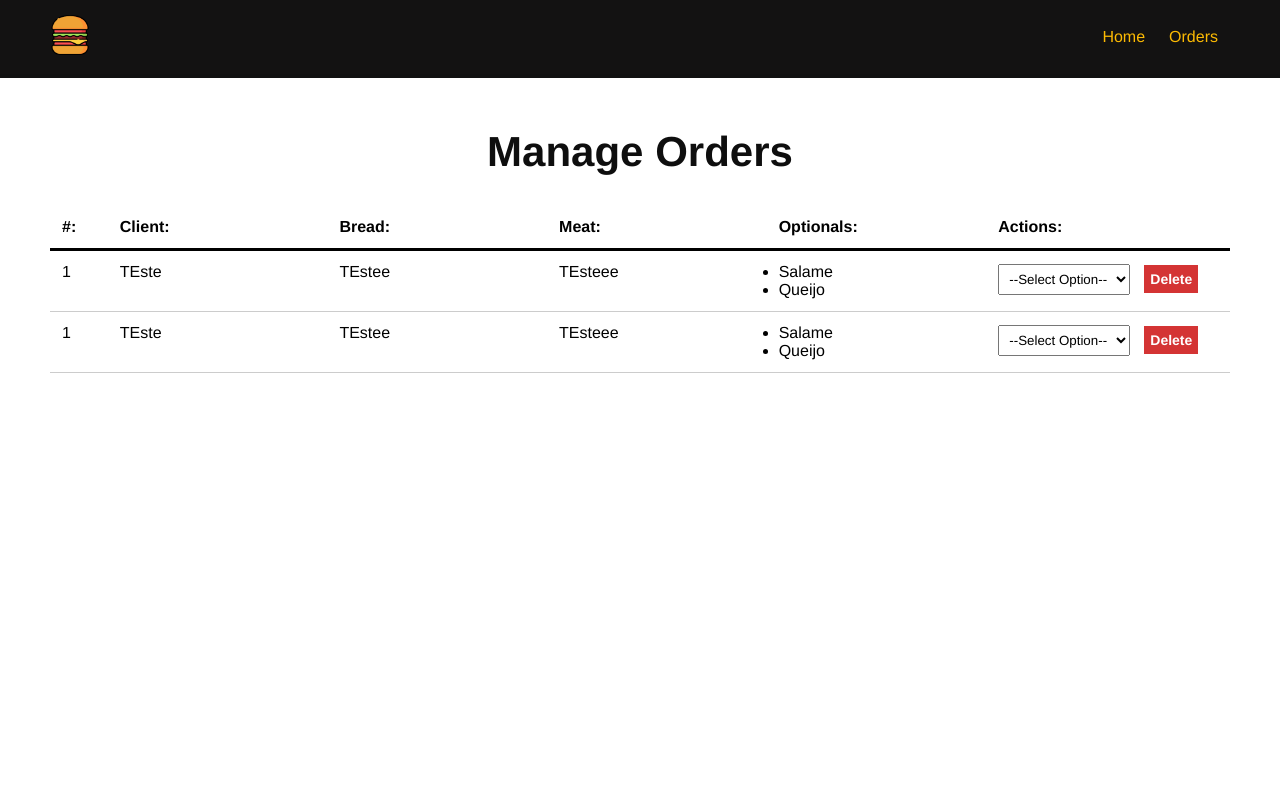
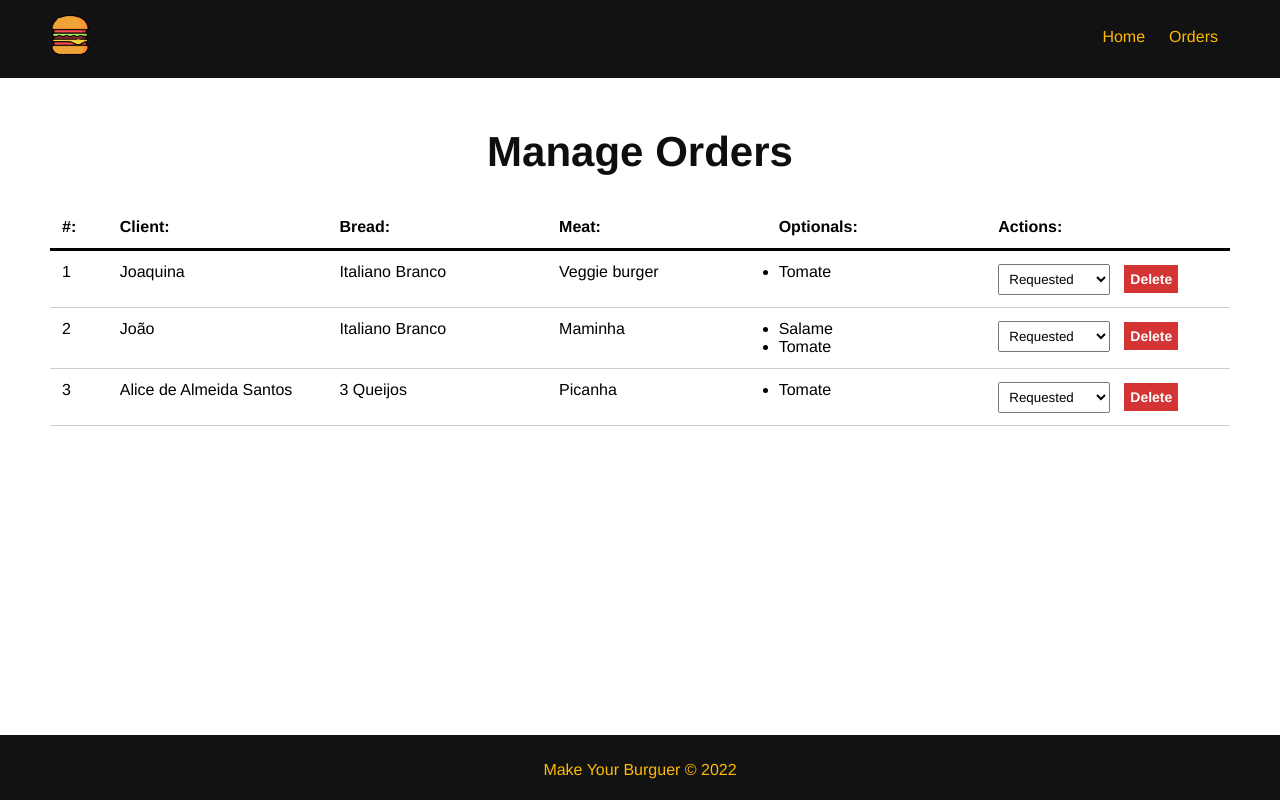
Before and after one commit to joaoflaviosantos/vue3-study, a Vue app in the folder vue3-vite-project/: page /orders in a window 1280 px wide. Built offline with nearby package versions, Linux system fonts and the light colour scheme; data requests are answered from the project's data file.

Commit message:
feat: Implementing orders list with delete request in DashboardComponent

```diff
--- a/vue3-vite-project/db/db.json
+++ b/vue3-vite-project/db/db.json
@@ -70,138 +70,18 @@
   "status": [
     {
       "id": 1,
-      "tipo": "Solicitado"
+      "tipo": "Requested"
     },
     {
       "id": 2,
-      "tipo": "Em produção"
+      "tipo": "In production"
     },
     {
       "id": 3,
-      "tipo": "Finalizado"
+      "tipo": "Finished"
     }
   ],
-  "burgers": [
-    {
-      "name": "dds",
-      "bread": "3 Queijos",
-      "meat": "Alcatra",
-      "optionals": [
-        "Bacon",
-        "Tomate"
-      ],
-      "status": "Requested",
-      "id": 1
-    },
-    {
-      "name": "ddfdfd",
-      "bread": "Italiano Branco",
-      "meat": "Maminha",
-      "optionals": [
-        "Cheddar",
-        "Bacon"
-      ],
-      "status": "Requested",
-      "id": 2
-    },
-    {
-      "name": "Teste",
-      "bread": "3 Queijos",
-      "meat": "Alcatra",
-      "optionals": [
-        "Salame",
-        "Pepino"
-      ],
-      "status": "Requested",
-      "id": 3
-    },
-    {
-      "name": "wewewew",
-      "bread": "Italiano Branco",
-      "meat": "Picanha",
-      "optionals": [
-        "Bacon",
-        "Cheddar"
-      ],
-      "status": "Requested",
-      "id": 4
-    },
-    {
-      "name": "teste",
-      "bread": "3 Queijos",
-      "meat": "Alcatra",
-      "optionals": [
-        "Bacon",
-        "Cebola roxa"
-      ],
-      "status": "Requested",
-      "id": 5
-    },
-    {
-      "name": "teste mensagem",
-      "bread": "Italiano Branco",
-      "meat": "Picanha",
-      "optionals": [
-        "Bacon",
-        "Cheddar"
-      ],
-      "status": "Requested",
-      "id": 6
-    },
-    {
-      "name": "teste",
-      "bread": "Parmesão e Orégano",
-      "meat": "Alcatra",
-      "optionals": [
-        "Bacon",
-        "Cheddar",
-        "Pepino"
-      ],
-      "status": "Requested",
-      "id": 7
-    },
-    {
-      "name": "Teste remoção mensagem",
-      "bread": "Parmesão e Orégano",
-      "meat": "Alcatra",
-      "optionals": [
-        "Bacon",
-        "Cheddar",
-        "Tomate"
-      ],
-      "status": "Requested",
-      "id": 8
-    },
-    {
-      "name": "teste saida mensagem",
-      "bread": "3 Queijos",
-      "meat": "Alcatra",
-      "optionals": [
-        "Tomate"
-      ],
-      "status": "Requested",
-      "id": 9
-    },
-    {
-      "name": "tdfwefe",
-      "bread": "Integral",
-      "meat": "Maminha",
-      "optionals": [
-        "Pepino"
-      ],
-      "status": "Requested",
-      "id": 10
-    },
-    {
-      "name": "ffsggrw",
-      "bread": "3 Queijos",
-      "meat": "Picanha",
-      "optionals": [
-        "Bacon"
-      ],
-      "status": "Requested",
-      "id": 11
-    },
+  "orders": [
     {
       "name": "Joaquina",
       "bread": "Italiano Branco",
@@ -210,61 +90,28 @@
         "Tomate"
       ],
       "status": "Requested",
-      "id": 12
+      "id": 1
     },
     {
-      "name": "rrgefwrgrgr",
-      "bread": "3 Queijos",
+      "name": "João",
+      "bread": "Italiano Branco",
       "meat": "Maminha",
       "optionals": [
-        "Cheddar"
-      ],
-      "status": "Requested",
-      "id": 13
-    },
-    {
-      "name": "fefefe",
-      "bread": "3 Queijos",
-      "meat": "Alcatra",
-      "optionals": [
-        "Pepino"
-      ],
-      "status": "Requested",
-      "id": 14
-    },
-    {
-      "name": "teste",
-      "bread": "Parmesão e Orégano",
-      "meat": "Maminha",
-      "optionals": [
-        "Bacon"
-      ],
-      "status": "Requested",
-      "id": 15
-    },
-    {
-      "name": "Teste mensagem",
-      "bread": "Parmesão e Orégano",
-      "meat": "Picanha",
-      "optionals": [
-        "Bacon",
-        "Cheddar",
+        "Salame",
         "Tomate"
       ],
       "status": "Requested",
-      "id": 16
+      "id": 2
     },
     {
-      "name": null,
-      "bread": null,
-      "meat": null,
+      "name": "Alice de Almeida Santos",
+      "bread": "3 Queijos",
+      "meat": "Picanha",
       "optionals": [
-        "Bacon",
-        "Salame",
-        "Cebola roxa"
+        "Tomate"
       ],
       "status": "Requested",
-      "id": 17
+      "id": 3
     }
   ]
 }
--- a/vue3-vite-project/src/App.vue
+++ b/vue3-vite-project/src/App.vue
@@ -1,18 +1,18 @@
 <template>
   <NavbarComponent :logo="logo_src" :alt="app_name" />
-  <router-view> </router-view>
-  <!--<FooterComponent />-->
+  <router-view></router-view>
+  <FooterComponent />
 </template>
 
 <script>
 import NavbarComponent from "./components/NavbarComponent.vue";
-//import FooterComponent from "./components/FooterComponent.vue";
+import FooterComponent from "./components/FooterComponent.vue";
 
 export default {
   name: "App",
   components: {
     NavbarComponent,
-    //FooterComponent,
+    FooterComponent,
   },
   data() {
     return {
@@ -32,7 +32,7 @@ export default {
 }
 
 .main-container {
-  margin: 50px;
+  margin: 50px 50px 100px 50px;
   min-height: 250px;
 }
 
--- a/vue3-vite-project/src/components/BannerComponent.vue
+++ b/vue3-vite-project/src/components/BannerComponent.vue
@@ -26,5 +26,6 @@ export default {
   text-align: center;
   font-size: 60px;
   padding: 20px 40px;
+  background-color: rgb(32, 30, 30);
 }
 </style>
--- a/vue3-vite-project/src/components/BurgerFormComponent.vue
+++ b/vue3-vite-project/src/components/BurgerFormComponent.vue
@@ -16,7 +16,7 @@
         <div class="input-container">
           <label for="bread">Choose bread:</label>
           <select name="bread" id="bread" v-model="bread">
-            <option value="">--Select Option--</option>
+            <option value="std">--Select Option--</option>
             <option
               v-for="bread in bked_breads"
               :key="bread.id"
@@ -29,7 +29,7 @@
         <div class="input-container">
           <label for="meat">Choose meat:</label>
           <select name="meat" id="meat" v-model="meat">
-            <option value="">--Select Option--</option>
+            <option value="std" selected>--Select Option--</option>
             <option
               v-for="meat in bked_meats"
               :key="meat.id"
@@ -82,8 +82,8 @@ export default {
       bked_meats: null,
       bked_optionals: null,
       name: null,
-      bread: null,
-      meat: null,
+      bread: "std",
+      meat: "std",
       optionals: [],
       message: null,
       msg: "",
@@ -110,7 +110,7 @@ export default {
       const dataJson = JSON.stringify(data);
       //console.log(data);
       //console.log(dataJson);
-      const req = await fetch("http://localhost:3000/burgers", {
+      const req = await fetch("http://localhost:3000/orders", {
         method: "POST",
         headers: { "Content-Type": "application/json" },
         body: dataJson,
--- a/vue3-vite-project/src/components/DashboardComponent.vue
+++ b/vue3-vite-project/src/components/DashboardComponent.vue
@@ -1,4 +1,7 @@
 <template>
+  <div>
+    <MessageComponent :msg="msg" v-show="msg" />
+  </div>
   <div id="burguer-table">
     <div>
       <div id="burguer-table-heading">
@@ -11,42 +14,33 @@
       </div>
     </div>
     <div id="burguer-table-rows">
-      <div class="burguer-table-row">
-        <div class="order-number">1</div>
-        <div>TEste</div>
-        <div>TEstee</div>
-        <div>TEsteee</div>
+      <div v-for="order in orders" :key="order.id" class="burguer-table-row">
+        <div class="order-number">{{ order.id }}</div>
+        <div>{{ order.name }}</div>
+        <div>{{ order.bread }}</div>
+        <div>{{ order.meat }}</div>
         <div>
           <ul>
-            <li>Salame</li>
-            <li>Queijo</li>
+            <li v-for="(optional, index) in order.optionals" :key="index">
+              {{ optional }}
+            </li>
           </ul>
         </div>
         <div>
           <select name="status" class="status">
-            <option value="">--Select Option--</option>
+            <!--<option value="">--Select Option--</option>-->
+            <option
+              v-for="status in bked_status"
+              :key="status.id"
+              value="status.tipo"
+              :selected="order.status == status.tipo"
+            >
+              {{ status.tipo }}
+            </option>
           </select>
-          <button class="delete-btn">Delete</button>
-        </div>
-      </div>
-    </div>
-    <div id="burguer-table-rows">
-      <div class="burguer-table-row">
-        <div class="order-number">1</div>
-        <div>TEste</div>
-        <div>TEstee</div>
-        <div>TEsteee</div>
-        <div>
-          <ul>
-            <li>Salame</li>
-            <li>Queijo</li>
-          </ul>
-        </div>
-        <div>
-          <select name="status" class="status">
-            <option value="">--Select Option--</option>
-          </select>
-          <button class="delete-btn">Delete</button>
+          <button class="delete-btn" @click="deleteOrder(order.id)">
+            Delete
+          </button>
         </div>
       </div>
     </div>
@@ -54,12 +48,57 @@
 </template>
 
 <script>
+import MessageComponent from "./MessageComponent.vue";
 export default {
   name: "DashboardComponent",
   data() {
     return {
       orders: null,
+      order_id: null,
+      bked_status: [],
+      msg: "",
     };
+  },
+  methods: {
+    async getStatus() {
+      const req = await fetch("http://localhost:3000/status");
+      const data = await req.json();
+      //console.log(data);
+      this.bked_status = data;
+    },
+    async getOrders() {
+      const req = await fetch("http://localhost:3000/orders");
+      const data = await req.json();
+      //console.log(data);
+      this.orders = data;
+      // resgatar os status
+    },
+    async deleteOrder(id) {
+      //console.log(id);
+      const req = await fetch(`http://localhost:3000/orders/${id}`, {
+        method: "DELETE",
+      });
+      const res = await req.clone();
+
+      //console.log(res);
+      if (res.status == 200) {
+        //this.getOrders();
+        this.orders.splice(this.orders.indexOf(id), 1);
+        this.msg = `Order ID ${id} deleted successfully!`;
+        setTimeout(() => (this.msg = ""), 3000);
+      }
+    },
+    remove(id) {
+      // this.todos.splice(index, 1)
+      this.$delete(this.orders, id);
+    },
+  },
+  mounted() {
+    this.getStatus();
+    this.getOrders();
+  },
+  components: {
+    MessageComponent,
   },
 };
 </script>
--- a/vue3-vite-project/src/components/FooterComponent.vue
+++ b/vue3-vite-project/src/components/FooterComponent.vue
@@ -14,7 +14,7 @@ export default {
 
 <style scoped>
 #footer {
-  height: 85px;
+  height: 65px;
   background-color: rgb(19, 18, 18);
   border-top: 4px solid #111;
   color: #fcba03;
@@ -22,7 +22,7 @@ export default {
   align-items: center;
   justify-content: center;
   width: 100%;
-  position: absolute;
+  position: fixed;
   bottom: 0px;
 }
 </style>
--- a/vue3-vite-project/src/components/NavbarComponent.vue
+++ b/vue3-vite-project/src/components/NavbarComponent.vue
@@ -3,8 +3,8 @@
     <router-link to="/" id="logo-url">
       <img :src="logo" :alt="alt" id="logo" />
     </router-link>
-    <router-link to="/">Home</router-link>
-    <router-link to="/orders">Orders</router-link>
+    <router-link :to="{ name: 'Home' }">Home</router-link>
+    <router-link :to="{ name: 'Orders' }">Orders</router-link>
   </div>
 </template>
 
--- a/vue3-vite-project/src/router/index.js
+++ b/vue3-vite-project/src/router/index.js
@@ -6,12 +6,12 @@ const router = createRouter({
   routes: [
     {
       path: "/",
-      name: "HomeView",
+      name: "Home",
       component: HomeView,
     },
     {
       path: "/orders",
-      name: "OrdersView",
+      name: "Orders",
       // route level code-splitting
       // this generates a separate chunk (About.[hash].js) for this route
       // which is lazy-loaded when the route is visited.
```
